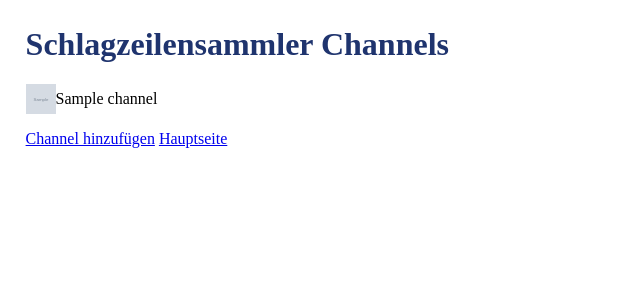
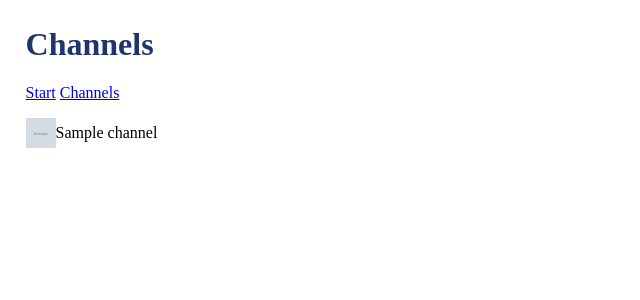
Before and after one commit to nisc586/schlagzeilensammler, a Flask app: page /channels in a window 1280 px wide. Shown: the top 300 px of the page, without its empty margins (0-640 px from the left). Run offline with Flask 3, Linux system fonts and the light colour scheme; tables that the repository leaves empty hold one stand-in row (values such as "Sample post"); grey boxes marked "Sample" are stand-in pictures; some libraries are stand-ins or nearby versions.

Commit message:
Extract base template with nav

```diff
--- a/szsammler/routes.py
+++ b/szsammler/routes.py
@@ -64,7 +64,7 @@ def channels_():
 @main.route("/channels")
 def channels():
     channels = [ch.to_dict() for ch in Channel.query.all()]
-    return render_template("channels.html", channels=channels)
+    return render_template("channels.html.j2", channels=channels)
 
 
 @main.route("/channels/new", methods=["GET", "POST"])
--- /dev/null
+++ b/szsammler/templates/base.html.j2
@@ -0,0 +1,31 @@
+<!DOCTYPE html>
+<html lang="de">
+
+<head>
+    {% block head %}
+    <meta charset="UTF-8">
+    <meta name="viewport" content="width=device-width, initial-scale=1.0">
+    <meta charset="UTF-8">
+    <meta name="viewport" content="width=device-width, initial-scale=1.0">
+    <title>{% block title %}{% endblock %}</title>
+    <link rel="stylesheet" href="{{ url_for('static', filename='style.css') }}" />
+    <script src="https://cdnjs.cloudflare.com/ajax/libs/dompurify/3.0.6/purify.min.js"
+        integrity="sha512-H+rglffZ6f5gF7UJgvH4Naa+fGCgjrHKMgoFOGmcPTRwR6oILo5R+gtzNrpDp7iMV3udbymBVjkeZGNz1Em4rQ=="
+        crossorigin="anonymous" defer></script>
+    {% endblock head %}
+</head>
+
+<body>
+    <header>
+        <h1>{% block heading %}{% endblock heading %}</h1>
+        <nav>
+            <a href="/">Start</a>
+            <a id="add-channel" href="/channels/">Channels</a>
+        </nav>
+    </header>
+    <main>
+        {% block content %}{% endblock content %}
+    </main>
+</body>
+
+</html>
--- a/szsammler/templates/channels.html
+++ /dev/null
@@ -1,19 +0,0 @@
-<!DOCTYPE html>
-<html lang="de">
-<head>
-    <meta charset="UTF-8">
-    <meta name="viewport" content="width=device-width, initial-scale=1.0">
-    <link rel="stylesheet" href="{{ url_for('static', filename='style.css') }}"/>
-    <title>Channels</title>
-</head>
-<body>
-    <h1>Schlagzeilensammler Channels</h1>
-    <ul id="channels-list">
-        {% for channel in channels %}
-            <li class="channels-item"><img src="{{ channel['image_url'] }}" width="30px" height="30px"/>{{ channel["title"] }}</li>
-        {% endfor %}
-    </ul>
-    <a href="/channels/new">Channel hinzufügen</a>
-    <a href="/">Hauptseite</a>
-</body>
-</html>
--- /dev/null
+++ b/szsammler/templates/channels.html.j2
@@ -0,0 +1,11 @@
+{% extends "base.html.j2" %}
+{% block title %}Channels{% endblock title %}
+{% block heading %}Channels{% endblock heading %}
+
+{% block content %}
+<ul id="channels-list">
+        {% for channel in channels %}
+            <li class="channels-item"><img src="{{ channel['image_url'] }}" width="30px" height="30px"/>{{ channel["title"] }}</li>
+        {% endfor %}
+    </ul>
+{% endblock content %}
```
Also changed, not shown: szsammler/templates/index.html.j2 (+9 -17 lines).
